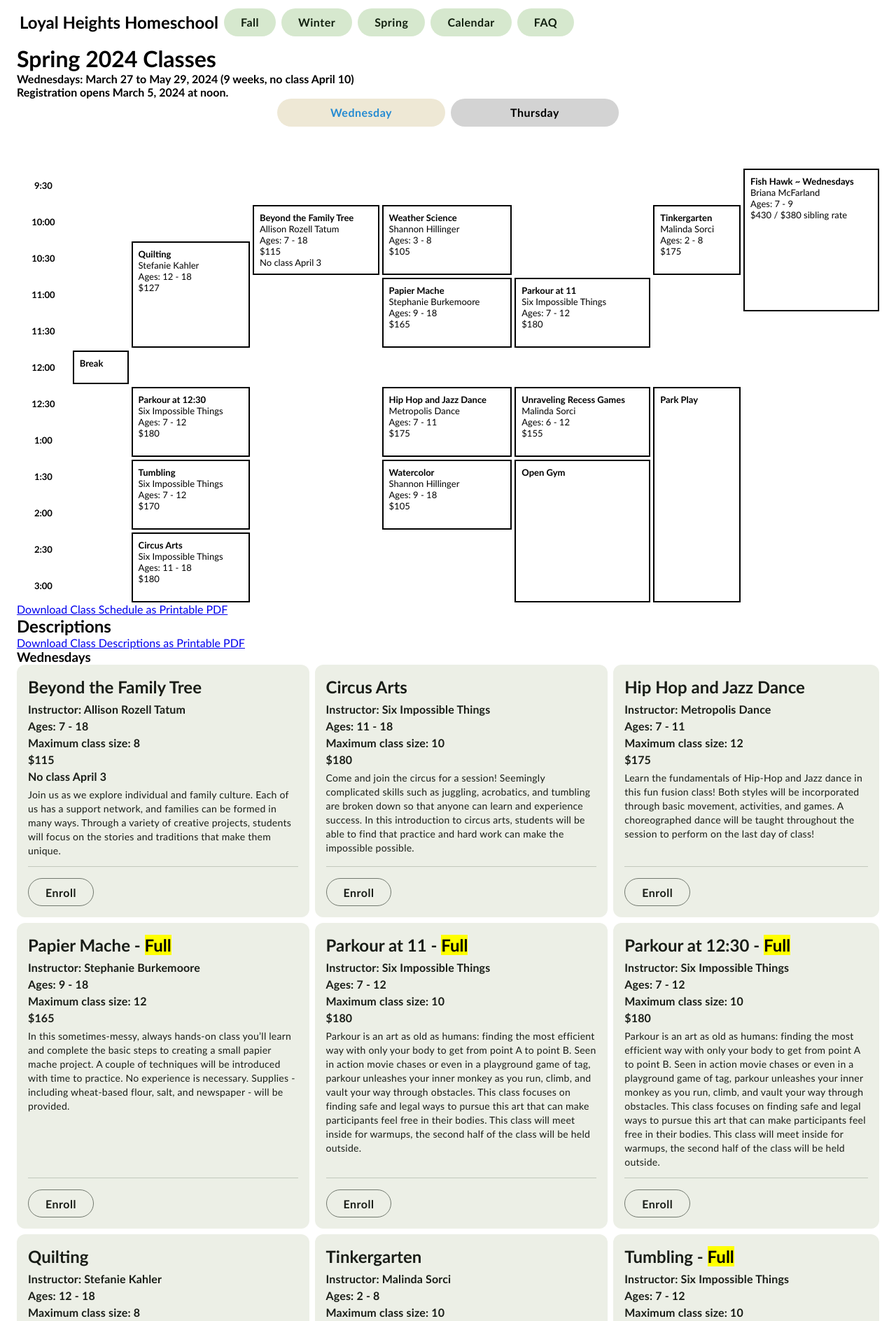
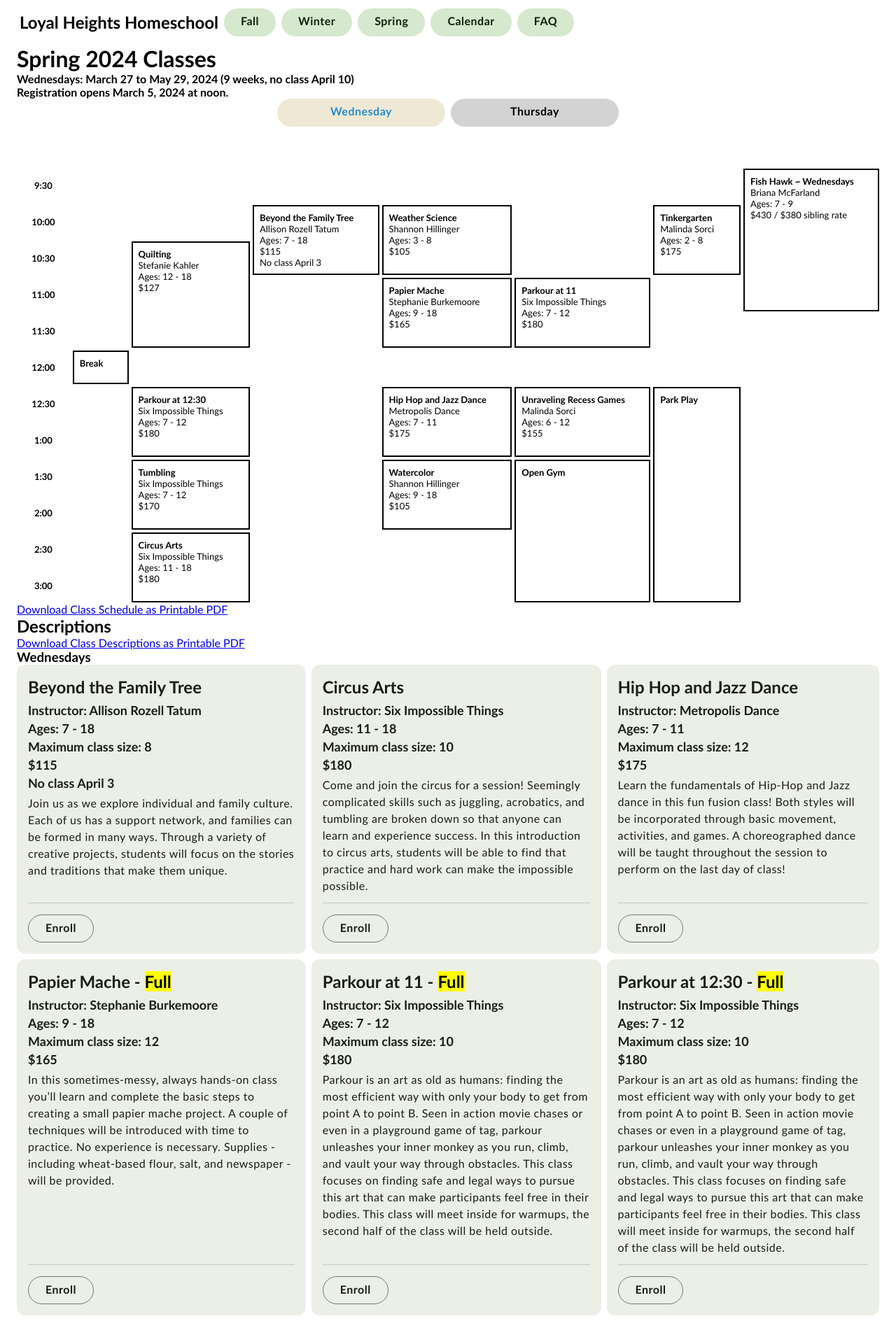
Before and after one commit to loyalheightshomeschool/loyalheightshomeschool.github.io, a Jekyll site: the page built from _quarters/2024-spring.html, in a window 1280 px wide. Shown: the top 1888 px of the page at 70% size. Built offline with Jekyll 4.4.1, drawn with Linux system fonts in a browser that asks for light colours.

Commit message:
Update main.scss

```diff
--- a/_sass/main.scss
+++ b/_sass/main.scss
@@ -34,7 +34,7 @@
 
 @mixin label-small { font-size: 12px; line-height: 16px; letter-spacing: 0.5px; font-weight: 600; }
 @mixin label-medium { font-size: 14px; line-height: 20px; letter-spacing: 0.1px; font-weight: 600; }
-@mixin label-large { font-size: 16px; line-height: 20px; letter-spacing: 0.5px; font-weight: 600; }
+@mixin label-large { font-size: 16px; line-height: 24px; letter-spacing: 0.5px; font-weight: 600; }
 @mixin body-small { font-size: 14px; line-height: 20px; letter-spacing: 0.25px; }
 @mixin body-medium { font-size: 16px; line-height: 24px; letter-spacing: 0.5px; }
 @mixin body-large { font-size: 18px; line-height: 26px; }
@@ -104,7 +104,7 @@
   & .button {
     text-decoration: none;
     height: 40px;
-    padding: 10px 24px;
+    padding: 6px 24px 10px;
     border-radius: 20px;
     background-color: $secondary-container;
     color: $on-secondary-container;
@@ -122,7 +122,7 @@
     background-color: lightgray;
     text-align: center;
     cursor: pointer;
-    padding: 10px 12px;
+    padding: 6px 12px 10px;
     height: 40px;
     border-radius: 20px;
     @include label-large;
@@ -259,10 +259,10 @@
     @include title-large;
   }
   & .info {
-    @include title-small;
+    @include title-medium;
   }
   & .description {
-    @include body-small;
+    @include body-medium;
     flex-grow: 1;
   }
   & .enroll {
@@ -279,7 +279,7 @@
 
 .button__outlined {
   height: 40px;
-  padding: 10px 24px;
+  padding: 6px 24px 10px;
   @include label-large;
   border-radius: 20px;
   border: 1px $outline solid;
@@ -293,7 +293,7 @@
   background-color: $surface;
   color: $on-surface;
   & .question {
-    padding: 10px 16px;
+    padding: 6px 16px 10px;
     height: 40px;
     @include label-large;
   }
```
